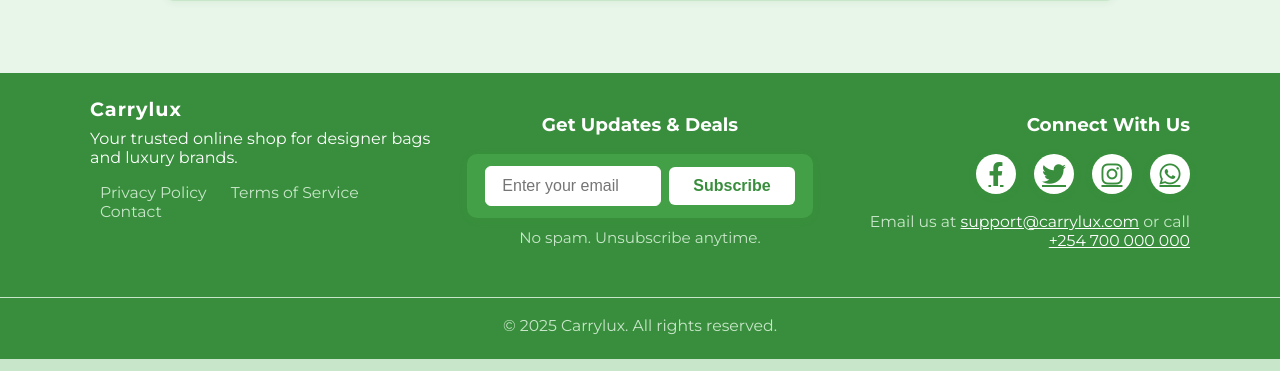
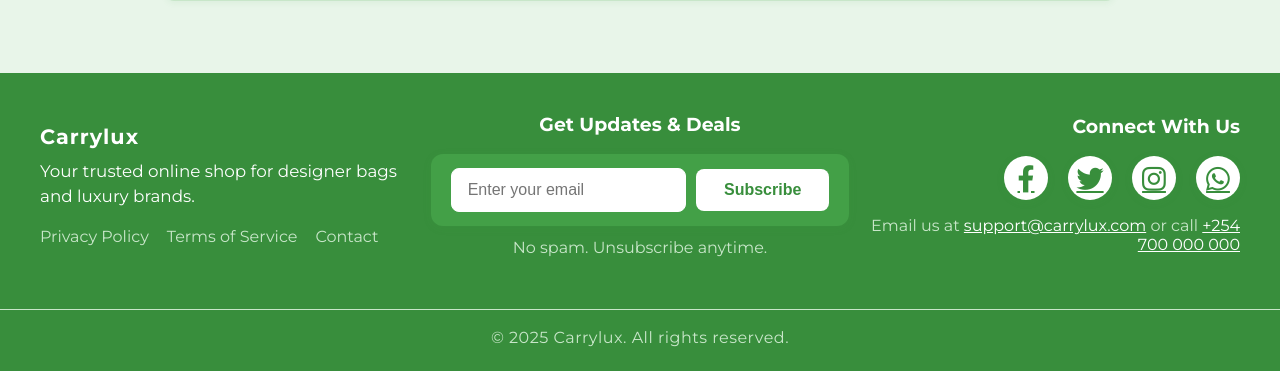
Before and after one commit to WangilaPrish/carrylux, a Django app: page / in a window 1280 px wide. Shown: the part 962-1333 px from the top of the page. Run offline with Django 5.2, Linux system fonts and the light colour scheme; parts of the project's set-up code (start-up, migrations or seed data) failed here and were passed over; some libraries are stand-ins or nearby versions.

Commit message:
Refactor base template structure for improved readability and maintainability

```diff
--- a/shop/templates/base.html
+++ b/shop/templates/base.html
@@ -71,55 +71,44 @@
         {% block content %}{% endblock %}
     </div>
     <footer style="background:#388e3c;color:#fff;padding:24px 0;text-align:center;margin-top:40px;width:100%;">
-        <div
-            style="max-width:1100px;margin:auto;display:flex;flex-wrap:wrap;justify-content:space-between;align-items:flex-start;gap:32px;">
-            <div style="flex:1;min-width:220px;text-align:left;">
-                <p style="margin:0;font-size:1.2em;font-weight:600;letter-spacing:1px;">Carrylux</p>
-                <p style="margin:8px 0 0 0;font-size:1em;">Your trusted online shop for designer bags and luxury brands.
-                </p>
-                <div style="margin-top:16px;">
-                    <a href="#" style="color:#c8e6c9;margin:0 10px;text-decoration:none;font-size:0.98em;">Privacy
-                        Policy</a>
-                    <a href="#" style="color:#c8e6c9;margin:0 10px;text-decoration:none;font-size:0.98em;">Terms of
-                        Service</a>
-                    <a href="#" style="color:#c8e6c9;margin:0 10px;text-decoration:none;font-size:0.98em;">Contact</a>
+        <div style="max-width:1200px;margin:auto;display:flex;flex-wrap:wrap;justify-content:space-between;align-items:center;gap:32px;">
+            <div style="flex:1;min-width:220px;text-align:left;display:flex;flex-direction:column;justify-content:center;">
+                <p style="margin:0;font-size:1.3em;font-weight:700;letter-spacing:1px;">Carrylux</p>
+                <p style="margin:10px 0 0 0;font-size:1.05em;line-height:1.5;">Your trusted online shop for designer bags and luxury brands.</p>
+                <div style="margin-top:18px;display:flex;flex-wrap:wrap;gap:18px;">
+                    <a href="#" style="color:#c8e6c9;text-decoration:none;font-size:1em;">Privacy Policy</a>
+                    <a href="#" style="color:#c8e6c9;text-decoration:none;font-size:1em;">Terms of Service</a>
+                    <a href="#" style="color:#c8e6c9;text-decoration:none;font-size:1em;">Contact</a>
                 </div>
             </div>
-            <div style="flex:1;min-width:220px;text-align:center;">
-                <h2 style="color:#fff;font-size:1.15em;font-weight:600;margin-bottom:18px;">Get Updates &amp; Deals</h2>
-                <form
-                    style="display:flex;justify-content:center;align-items:center;background:#43a047;padding:12px 18px;border-radius:10px;box-shadow:0 2px 8px rgba(67,160,71,0.10);gap:8px;">
-                    <input type="email" placeholder="Enter your email" required
-                        style="padding:10px 16px;border-radius:6px;border:1px solid #fff;font-size:1em;flex:1;min-width:120px;">
-                    <button type="submit"
-                        style="background:#fff;color:#388e3c;padding:10px 24px;border:none;border-radius:6px;font-size:1em;font-weight:600;cursor:pointer;">Subscribe</button>
+            <div style="flex:1;min-width:260px;text-align:center;display:flex;flex-direction:column;align-items:center;justify-content:center;">
+                <h2 style="color:#fff;font-size:1.18em;font-weight:700;margin-bottom:18px;">Get Updates &amp; Deals</h2>
+                <form style="display:flex;justify-content:center;align-items:center;background:#43a047;padding:14px 20px;border-radius:12px;box-shadow:0 2px 8px rgba(67,160,71,0.10);gap:10px;width:100%;max-width:400px;">
+                    <input type="email" placeholder="Enter your email" required style="padding:12px 16px;border-radius:8px;border:1px solid #fff;font-size:1em;flex:1;min-width:120px;">
+                    <button type="submit" style="background:#fff;color:#388e3c;padding:12px 28px;border:none;border-radius:8px;font-size:1em;font-weight:700;cursor:pointer;transition:background 0.2s;">Subscribe</button>
                 </form>
-                <p style="color:#c8e6c9;font-size:0.95em;margin-top:10px;">No spam. Unsubscribe anytime.</p>
+                <p style="color:#c8e6c9;font-size:1em;margin-top:12px;">No spam. Unsubscribe anytime.</p>
             </div>
-            <div style="flex:1;min-width:220px;text-align:right;">
-                <h2 style="color:#fff;font-size:1.15em;font-weight:600;margin-bottom:18px;">Connect With Us</h2>
-                <div style="display:flex;justify-content:flex-end;gap:18px;">
-                    <a href="#" title="Facebook"
-                        style="background:#fff;color:#388e3c;border-radius:50%;width:40px;height:40px;display:flex;align-items:center;justify-content:center;font-size:1.5em;box-shadow:0 2px 8px rgba(67,160,71,0.10);transition:background 0.2s;"><i
-                            class="fab fa-facebook-f"></i></a>
-                    <a href="#" title="Twitter"
-                        style="background:#fff;color:#388e3c;border-radius:50%;width:40px;height:40px;display:flex;align-items:center;justify-content:center;font-size:1.5em;box-shadow:0 2px 8px rgba(67,160,71,0.10);transition:background 0.2s;"><i
-                            class="fab fa-twitter"></i></a>
-                    <a href="#" title="Instagram"
-                        style="background:#fff;color:#388e3c;border-radius:50%;width:40px;height:40px;display:flex;align-items:center;justify-content:center;font-size:1.5em;box-shadow:0 2px 8px rgba(67,160,71,0.10);transition:background 0.2s;"><i
-                            class="fab fa-instagram"></i></a>
-                    <a href="#" title="WhatsApp"
-                        style="background:#fff;color:#388e3c;border-radius:50%;width:40px;height:40px;display:flex;align-items:center;justify-content:center;font-size:1.5em;box-shadow:0 2px 8px rgba(67,160,71,0.10);transition:background 0.2s;"><i
-                            class="fab fa-whatsapp"></i></a>
+            <div style="flex:1;min-width:220px;text-align:right;display:flex;flex-direction:column;align-items:flex-end;justify-content:center;">
+                <h2 style="color:#fff;font-size:1.18em;font-weight:700;margin-bottom:18px;">Connect With Us</h2>
+                <div style="display:flex;gap:20px;">
+                    <a href="#" title="Facebook" style="background:#fff;color:#388e3c;border-radius:50%;width:44px;height:44px;display:flex;align-items:center;justify-content:center;font-size:1.7em;box-shadow:0 2px 8px rgba(67,160,71,0.10);transition:background 0.2s;outline:none;border:none;">
+                        <i class="fab fa-facebook-f"></i>
+                    </a>
+                    <a href="#" title="Twitter" style="background:#fff;color:#388e3c;border-radius:50%;width:44px;height:44px;display:flex;align-items:center;justify-content:center;font-size:1.7em;box-shadow:0 2px 8px rgba(67,160,71,0.10);transition:background 0.2s;outline:none;border:none;">
+                        <i class="fab fa-twitter"></i>
+                    </a>
+                    <a href="#" title="Instagram" style="background:#fff;color:#388e3c;border-radius:50%;width:44px;height:44px;display:flex;align-items:center;justify-content:center;font-size:1.7em;box-shadow:0 2px 8px rgba(67,160,71,0.10);transition:background 0.2s;outline:none;border:none;">
+                        <i class="fab fa-instagram"></i>
+                    </a>
+                    <a href="#" title="WhatsApp" style="background:#fff;color:#388e3c;border-radius:50%;width:44px;height:44px;display:flex;align-items:center;justify-content:center;font-size:1.7em;box-shadow:0 2px 8px rgba(67,160,71,0.10);transition:background 0.2s;outline:none;border:none;">
+                        <i class="fab fa-whatsapp"></i>
+                    </a>
                 </div>
-                <p style="color:#c8e6c9;font-size:0.98em;margin-top:18px;">Email us at <a
-                        href="mailto:support@carrylux.com"
-                        style="color:#fff;text-decoration:underline;">support@carrylux.com</a> or call <a
-                        href="tel:+254700000000" style="color:#fff;text-decoration:underline;">+254 700 000 000</a></p>
+                <p style="color:#c8e6c9;font-size:1em;margin-top:16px;">Email us at <a href="mailto:support@carrylux.com" style="color:#fff;text-decoration:underline;">support@carrylux.com</a> or call <a href="tel:+254700000000" style="color:#fff;text-decoration:underline;">+254 700 000 000</a></p>
             </div>
         </div>
-        <div
-            style="margin-top:32px;border-top:1px solid #c8e6c9;padding-top:18px;text-align:center;font-size:0.98em;color:#c8e6c9;">
+        <div style="margin-top:36px;border-top:1px solid #c8e6c9;padding-top:18px;text-align:center;font-size:1em;color:#c8e6c9;letter-spacing:0.5px;">
             &copy; {{ now|default:2025 }} Carrylux. All rights reserved.
         </div>
     </footer>
```
